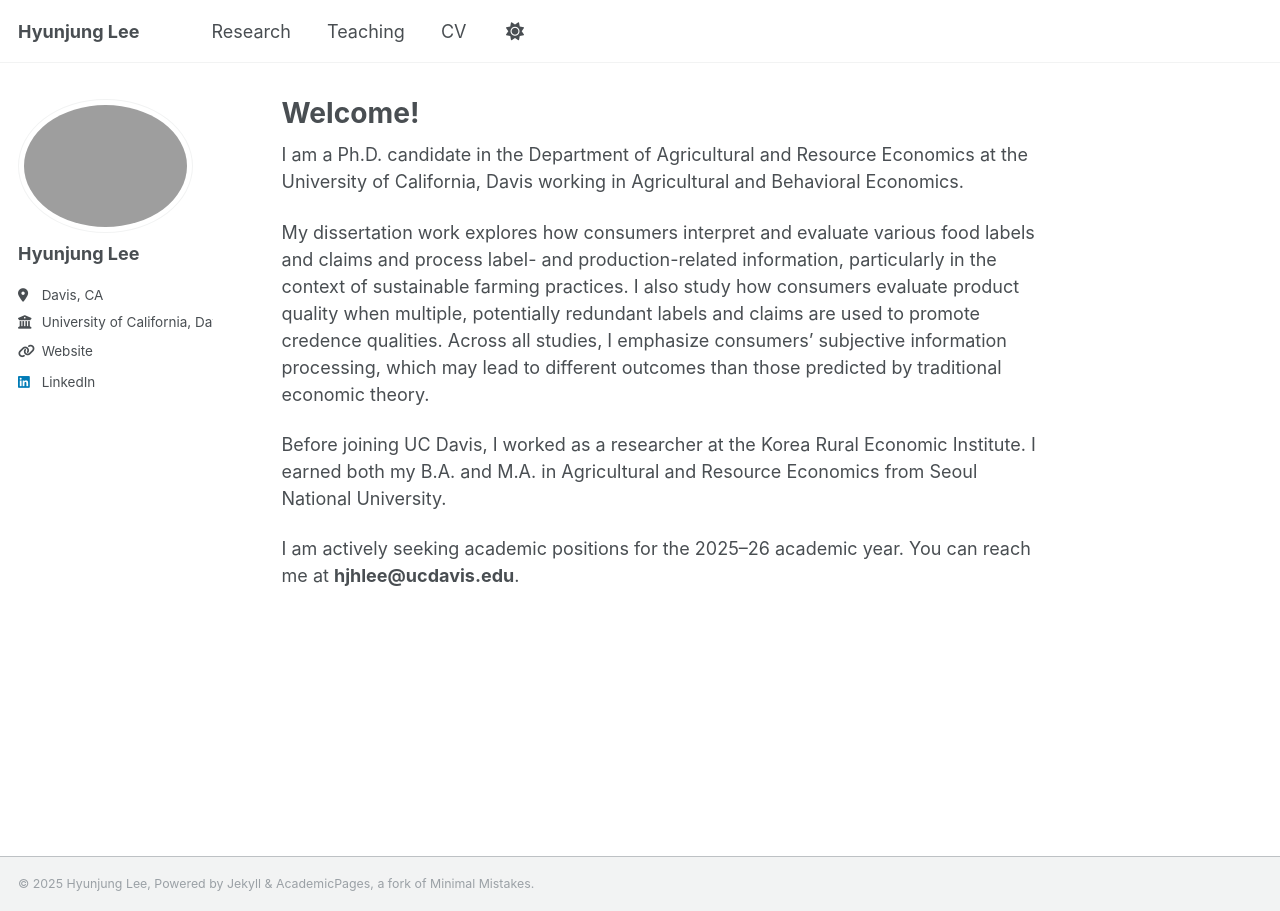
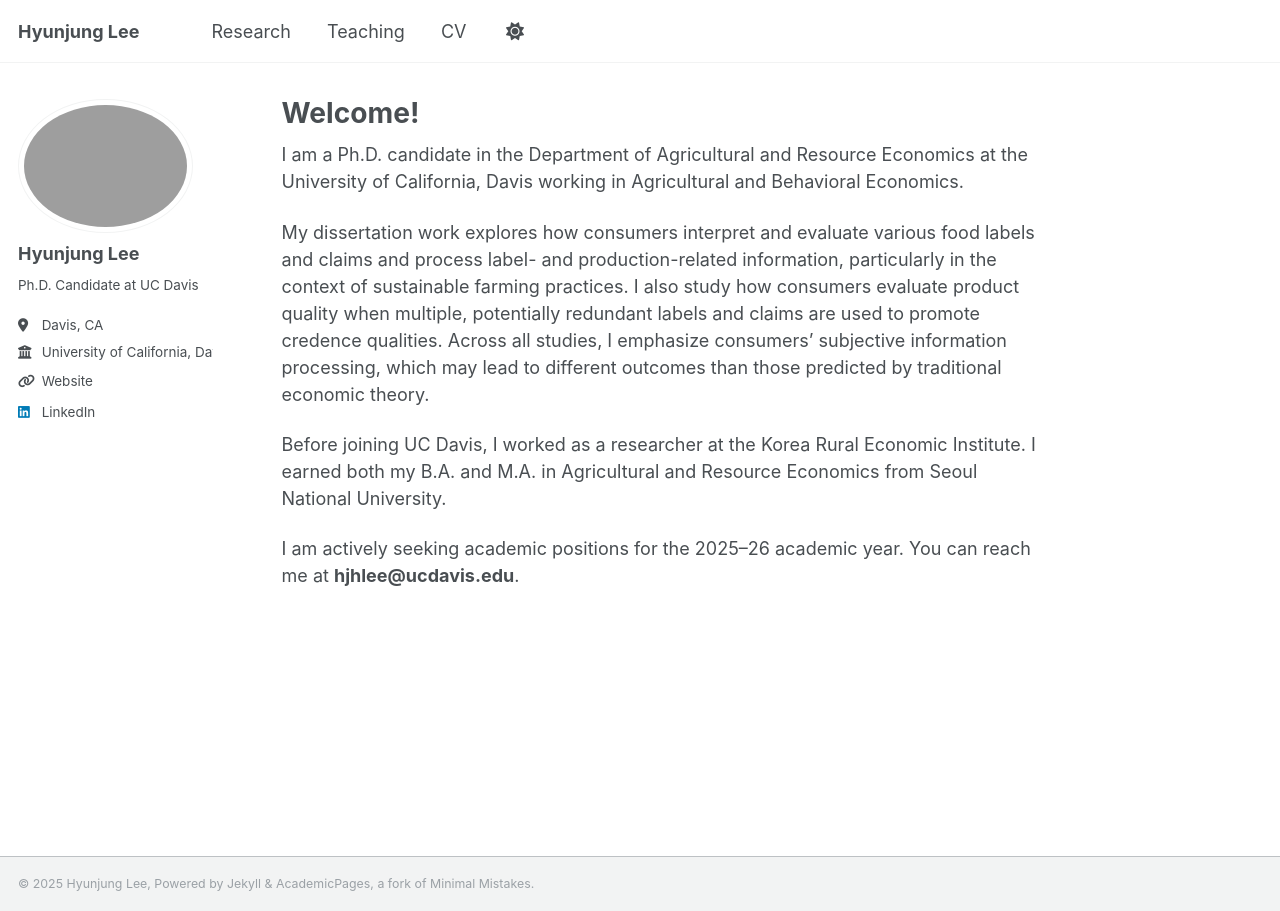
Before and after one commit to Hyunjung-agLee/hyunjung-aglee, a Jekyll site: the page built from _pages/about.md, in a window 1280 px wide. Built offline with Jekyll 4.4.1, drawn with Linux system fonts in a browser that asks for light colours; a script that is not in the unit is left out.

Commit message:
Update _config.yml

```diff
--- a/_config.yml
+++ b/_config.yml
@@ -25,7 +25,7 @@ author:
   avatar           : "hlee_profile.png"
   name             : "Hyunjung Lee"
   pronouns         : ""
-  bio              : ""
+  bio              : "Ph.D. Candidate at UC Davis"
   location         : "Davis, CA"
   employer         : "University of California, Davis"
   uri              : "https://are.ucdavis.edu/people/grad-students/phd/hyun-jung-lee/"
```
